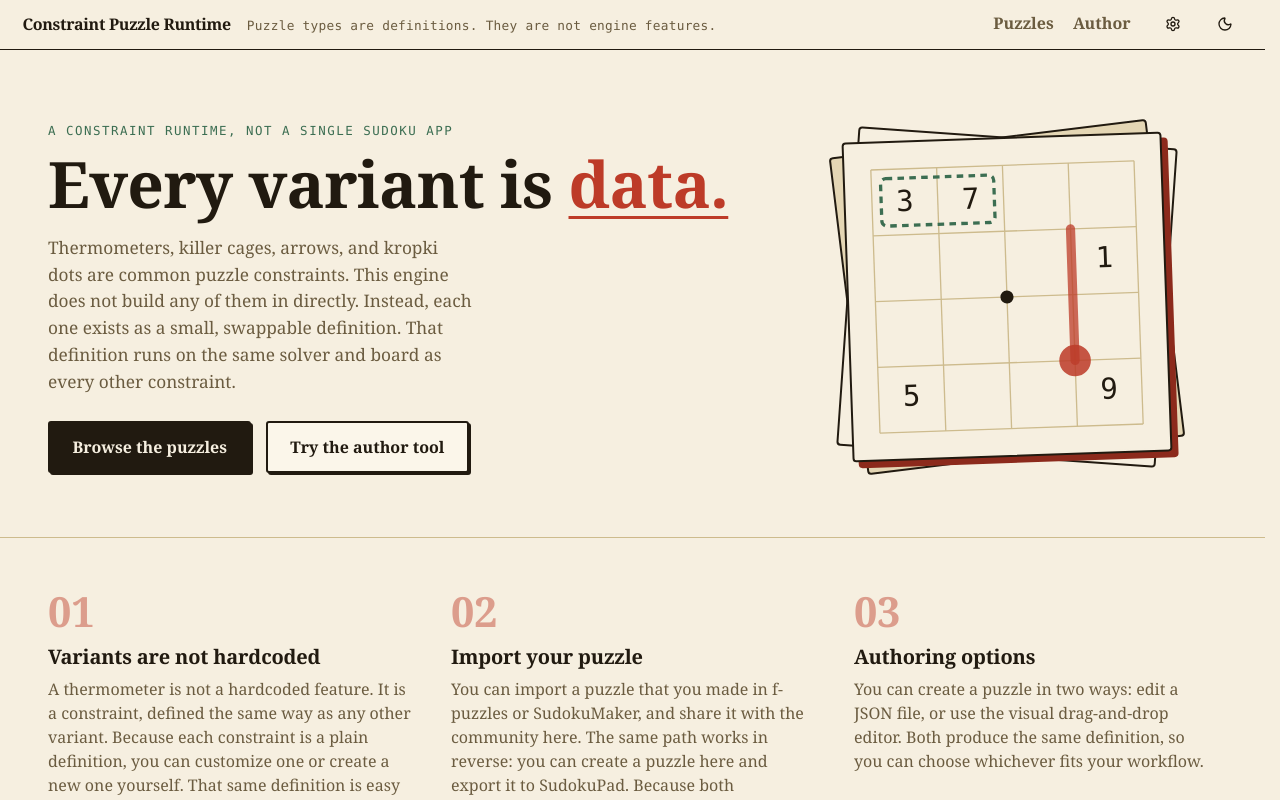
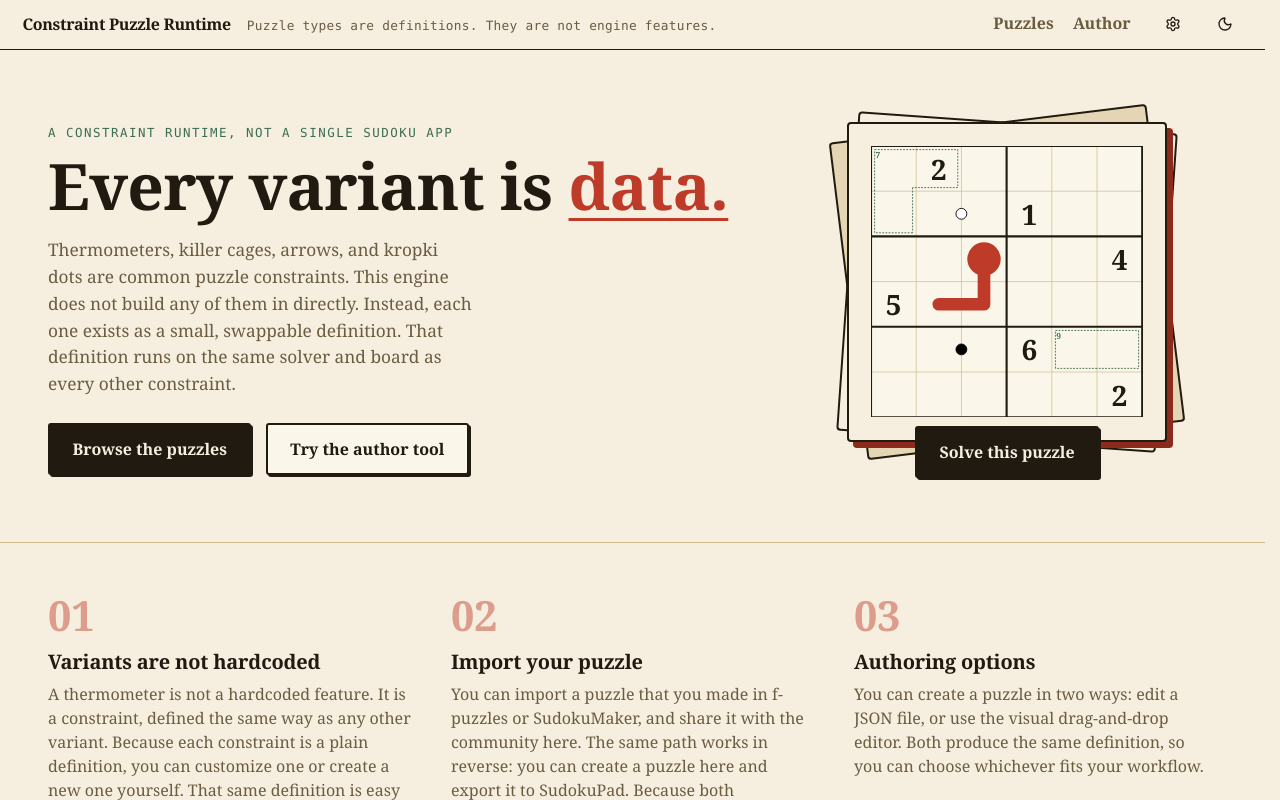
Before and after one commit to Sili-Sudoku/dashboard, a React (Vite) app: page / in a window 1280 px wide. Built offline with nearby package versions, Linux system fonts and the light colour scheme.

Commit message:
Live playable puzzle in the landing hero instead of an illustration

```diff
--- /dev/null
+++ b/src/features/landing/hero_sheet.tsx
@@ -0,0 +1,16 @@
+import { definitions } from "@/definitions/index.ts";
+import { firstPuzzle } from "@/puzzles/first_puzzle.ts";
+import { THUMBNAIL_PALETTE, renderThumbnailSvg } from "@/renderer/thumbnail.ts";
+import { compilePuzzle } from "@/runtime/compile.ts";
+
+/** Keeps every `var(--token)` as it is, so the drawing follows the theme of the page (the PNG thumbnail does not). */
+const LIVE_PALETTE = Object.fromEntries(Object.keys(THUMBNAIL_PALETTE).map((name) => [name, `var(--${name})`]));
+
+const compiled = compilePuzzle(firstPuzzle, definitions);
+const markup = compiled instanceof Error ? "" : renderThumbnailSvg(compiled, LIVE_PALETTE);
+
+/** The drawing on the first screen: the sample puzzle (`/p/first-puzzle`), drawn by the same code as the real board. */
+export default function HeroSheet() {
+    // The markup comes from our own renderer for a fixed puzzle. It has no user input.
+    return <div className="lp-sheet lp-sheet-front lp-board-print" dangerouslySetInnerHTML={{ __html: markup }} />;
+}
--- a/src/features/landing/index.tsx
+++ b/src/features/landing/index.tsx
@@ -1,4 +1,6 @@
 import { Link } from "react-router-dom";
+
+import HeroSheet from "./hero_sheet.tsx";
 
 import "./style.css";
 
@@ -26,59 +28,14 @@ export default function Landing() {
                     </div>
                 </div>
 
-                <div className="lp-hero-art" aria-hidden="true">
-                    <div className="lp-sheet lp-sheet-back" />
-                    <div className="lp-sheet lp-sheet-mid" />
-                    <svg className="lp-sheet lp-sheet-front" viewBox="0 0 240 240" role="presentation">
-                        <rect x="1" y="1" width="238" height="238" rx="4" className="lp-grid-paper" />
-                        {Array.from({ length: 5 }, (_, i) => (
-                            <line
-                                key={`v${i}`}
-                                x1={20 + i * 50}
-                                y1="20"
-                                x2={20 + i * 50}
-                                y2="220"
-                                className="lp-grid-line"
-                            />
-                        ))}
-                        {Array.from({ length: 5 }, (_, i) => (
-                            <line
-                                key={`h${i}`}
-                                x1="20"
-                                y1={20 + i * 50}
-                                x2="220"
-                                y2={20 + i * 50}
-                                className="lp-grid-line"
-                            />
-                        ))}
-
-                        {/* cage */}
-                        <rect x="27" y="27" width="86" height="36" rx="4" className="lp-cage" />
-
-                        {/* thermometer */}
-                        <line x1="170" y1="170" x2="170" y2="70" className="lp-thermo-stem" />
-                        <circle cx="170" cy="170" r="12" className="lp-thermo-bulb" />
-
-                        {/* kropki dot between two cells */}
-                        <circle cx="120" cy="120" r="5" className="lp-kropki" />
-
-                        <text x="45" y="52" className="lp-digit">
-                            3
-                        </text>
-                        <text x="95" y="52" className="lp-digit">
-                            7
-                        </text>
-                        <text x="195" y="100" className="lp-digit">
-                            1
-                        </text>
-                        <text x="195" y="200" className="lp-digit">
-                            9
-                        </text>
-                        <text x="45" y="200" className="lp-digit">
-                            5
-                        </text>
-                    </svg>
-                </div>
+                <Link to="/p/first-puzzle" className="lp-hero-side">
+                    <div className="lp-hero-art" aria-hidden="true">
+                        <div className="lp-sheet lp-sheet-back" />
+                        <div className="lp-sheet lp-sheet-mid" />
+                        <HeroSheet />
+                    </div>
+                    <span className="btn btn-primary lp-btn lp-solve">Solve this puzzle</span>
+                </Link>
             </section>
 
             <section className="lp-manifesto">
--- a/src/features/landing/style.css
+++ b/src/features/landing/style.css
@@ -89,6 +89,21 @@
 
 /* --- hero art: a little stack of puzzle sheets, fanned and pinned ------ */
 
+/* The whole sheet is the link. The button sits across its bottom edge. */
+.lp-hero-side {
+    display: flex;
+    flex-direction: column;
+    align-items: center;
+    width: 100%;
+    color: inherit;
+    text-decoration: none;
+}
+
+.lp-solve {
+    position: relative;
+    margin-top: -1rem;
+}
+
 .lp-hero-art {
     position: relative;
     aspect-ratio: 1;
@@ -116,48 +131,18 @@
 
 .lp-sheet-front {
     background: var(--lp-paper);
-    transform: rotate(-2deg);
     box-shadow: 6px 6px 0 var(--lp-pen-dark);
     overflow: visible;
 }
 
-.lp-grid-paper {
-    fill: var(--lp-paper);
+.lp-board-print {
+    padding: 7%;
 }
 
-.lp-grid-line {
-    stroke: var(--lp-line);
-    stroke-width: 1;
-}
-
-.lp-cage {
-    fill: none;
-    stroke: var(--lp-moss);
-    stroke-width: 2.5;
-    stroke-dasharray: 5 4;
-}
-
-.lp-thermo-stem {
-    stroke: var(--lp-pen);
-    stroke-width: 7;
-    stroke-linecap: round;
-    opacity: 0.75;
-}
-
-.lp-thermo-bulb {
-    fill: var(--lp-pen);
-    opacity: 0.85;
-}
-
-.lp-kropki {
-    fill: var(--lp-ink);
-}
-
-.lp-digit {
-    font-family: "SFMono-Regular", ui-monospace, "JetBrains Mono", Menlo, monospace;
-    font-size: 22px;
-    fill: var(--lp-ink);
-    text-anchor: middle;
+.lp-board-print svg {
+    display: block;
+    width: 100%;
+    height: 100%;
 }
 
 /* --- manifesto ------------------------------------------------------ */
--- /dev/null
+++ b/src/puzzles/first_puzzle.ts
@@ -0,0 +1,31 @@
+/**
+ * The sample puzzle that the landing page links to: a 6x6 with four kinds of constraints,
+ * so a new visitor meets the variants at once. It has exactly one solution (see `puzzles.test.ts`).
+ */
+
+import type { PuzzleDefinition } from "@/runtime/puzzle.ts";
+import { givensFromRows } from "@/puzzles/grid_text.ts";
+
+export const firstPuzzle: PuzzleDefinition = {
+    version: 1,
+    metadata: {
+        id: "first-puzzle",
+        title: "First puzzle",
+        description:
+            "A 6x6 Sudoku. The thermometer grows from its bulb. The two cages add up to their sums. A white dot joins digits that differ by 1. A black dot joins digits where one is twice the other.",
+        difficulty: "easy",
+        tags: ["sudoku", "thermometer", "killer", "kropki"],
+    },
+    geometry: { type: "grid", width: 6, height: 6, boxWidth: 3, boxHeight: 2 },
+    domain: { values: [1, 2, 3, 4, 5, 6] },
+    givens: givensFromRows([".2....", "...1..", ".....4", "5.....", "...6..", ".....2"]),
+    constraints: [
+        { use: "sudoku" },
+        { use: "thermometer", cells: ["r3c3", "r4c3", "r4c2"], color: "#bd3b28", style: { opacity: 1 } },
+        { use: "killer", cells: ["r1c1", "r1c2", "r2c1"], sum: 7 },
+        { use: "killer", cells: ["r5c5", "r5c6"], sum: 9 },
+        { use: "kropkiDifference", cells: ["r2c2", "r2c3"] },
+        { use: "kropkiRatio", cells: ["r5c2", "r5c3"] },
+    ],
+    solution: givensFromRows(["123456", "456123", "231564", "564231", "312645", "645312"]),
+};
--- a/src/puzzles/index.ts
+++ b/src/puzzles/index.ts
@@ -7,6 +7,7 @@
 import type { PuzzleDefinition } from "@/runtime/puzzle.ts";
 import { classicSudoku } from "@/puzzles/classic_sudoku.ts";
 import { miniSudoku } from "@/puzzles/mini_sudoku.ts";
+import { firstPuzzle } from "@/puzzles/first_puzzle.ts";
 import { demoMixed } from "@/puzzles/demo_mixed.ts";
 import { whisperLinePuzzle } from "@/puzzles/whisper_line.ts";
 import { largeDemo } from "@/puzzles/large_demo.ts";
@@ -16,6 +17,7 @@ import { rulesDemo } from "@/puzzles/rules_demo.ts";
 import { samuraiSudoku } from "@/puzzles/samurai.ts";
 
 export const puzzleRegistry: Readonly<Record<string, PuzzleDefinition>> = {
+    [firstPuzzle.metadata.id]: firstPuzzle,
     [demoMixed.metadata.id]: demoMixed,
     [whisperLinePuzzle.metadata.id]: whisperLinePuzzle,
     [classicSudoku.metadata.id]: classicSudoku,
@@ -35,6 +37,7 @@ export const listPuzzles = (): readonly PuzzleDefinition[] => Object.values(puzz
 export const getPuzzle = (id: string): PuzzleDefinition | undefined => puzzleRegistry[id];
 
 export {
+    firstPuzzle,
     classicSudoku,
     miniSudoku,
     demoMixed,
```
Also changed, not shown: 1 other file (tests, documents, lock files or other folders).
